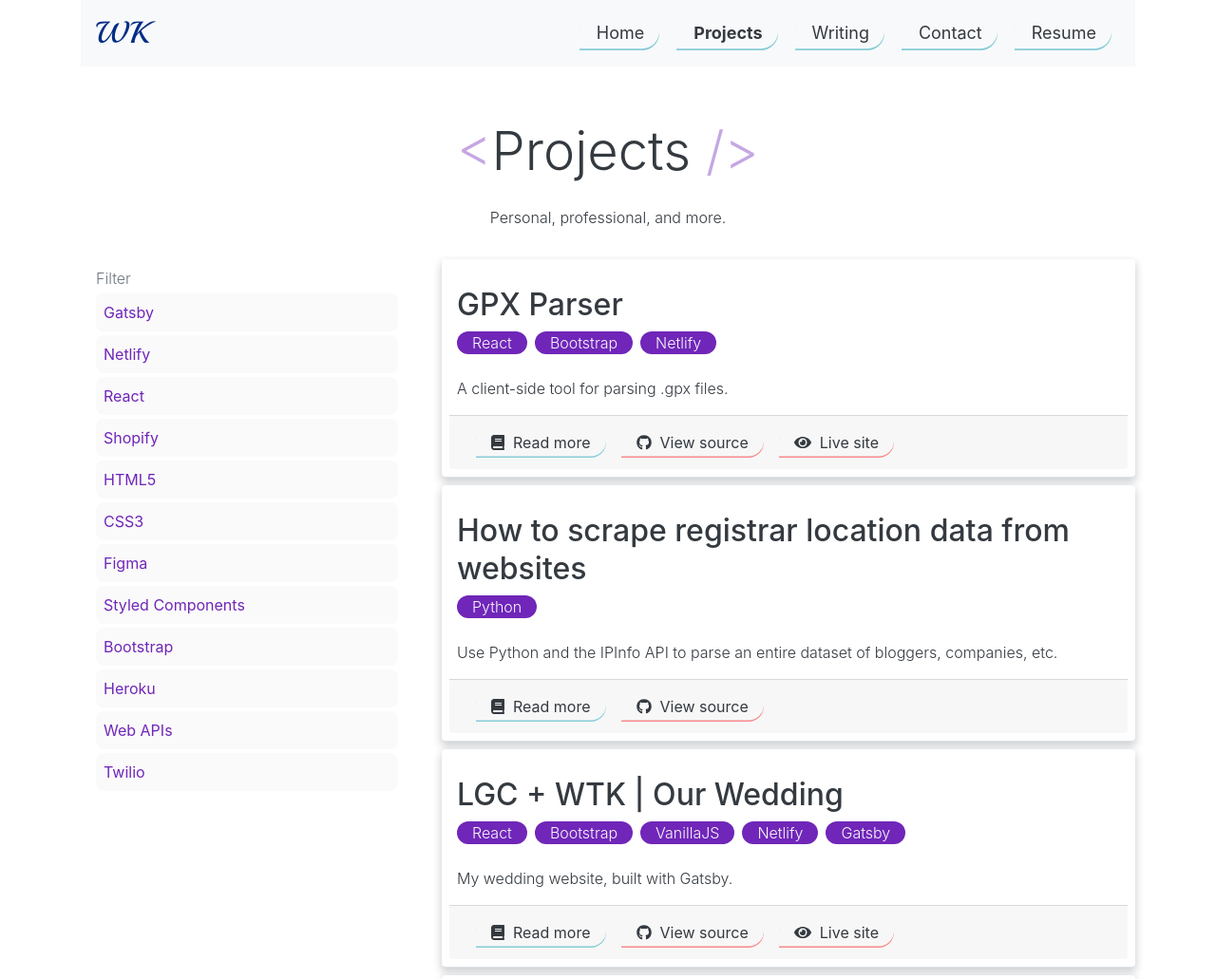
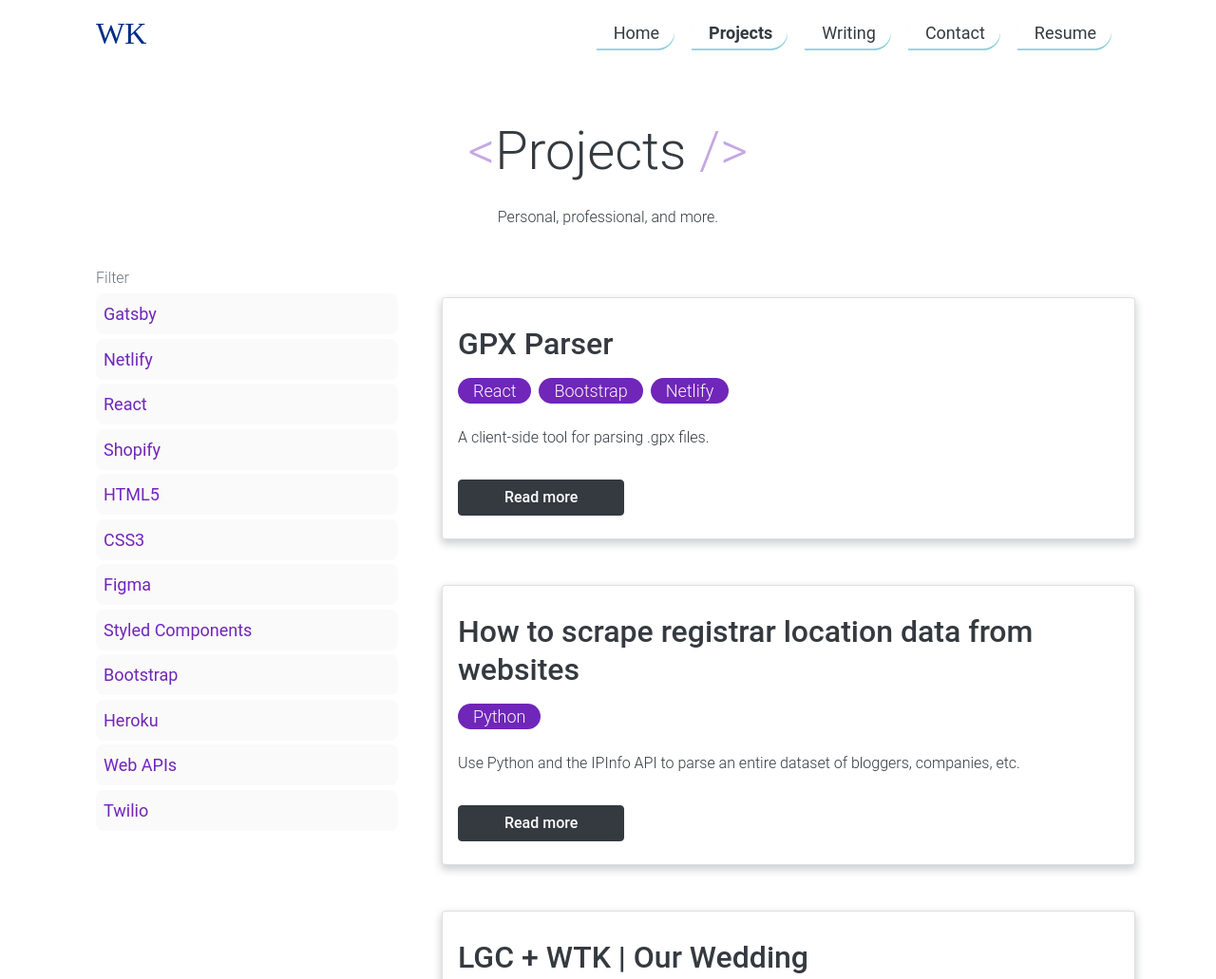
Before and after one commit to willkrakow/gatsby-portfolio, a Gatsby site: page /projects in a window 1280 px wide. Shown: the top 1031 px of the page at 95% size. Built offline with nearby package versions, Linux system fonts and the light colour scheme; Gatsby itself is replaced by a stand-in of ours; some packages are replaced by stand-ins of ours; what rehype-react would draw is missing.

Commit message:
Style fixes

```diff
--- a/src/components/ArticleModal.js
+++ b/src/components/ArticleModal.js
@@ -8,7 +8,7 @@
   background: transparent;
   color: #4f4f4a;
   font-weight: bold;
-  font-size: 16px;
+  font-size: 1rem;
   &:hover{
     background-color: #f9f9ff;
   }
--- a/src/components/Footer.js
+++ b/src/components/Footer.js
@@ -7,7 +7,7 @@
  return (
    <footer className="footer">
      <Container fluid>
-       <Row className="justify-content-center">
+       <Row className="justify-content-center py-5">
          <Col xs={12}>
            <BioText className="text-center text-muted">
              Copyright William Krakow 2020
--- a/src/components/Project.js
+++ b/src/components/Project.js
@@ -1,12 +1,9 @@
 import React from "react"
 import { Row, Col, Card } from "react-bootstrap"
-import { BioText, ColorLink, ColorURL, BioHeader } from "./Typography.js"
+import { BioText, BioHeader, BlackButton } from "./Typography.js"
 import { Link } from "gatsby"
 import { StackList } from "./containers"
 import styled, { keyframes } from "styled-components"
-import { FontAwesomeIcon } from "@fortawesome/react-fontawesome"
-import { faGithub } from "@fortawesome/free-brands-svg-icons"
-import { faEye, faBook } from "@fortawesome/free-solid-svg-icons"
 
 const cardAnimation = keyframes`
 0% {
@@ -30,13 +27,13 @@
 
 export default function Project({ article, index }) {
 
-  const { slug, stack, source, title, livesite, description } = article.node.frontmatter;
+  const { slug, stack, title, description } = article.node.frontmatter;
 
   return (
     <article>
       <AniCard
         key={index}
-        className="border border-bottom border-right-0 border-top-0 border-left-0"
+        className="my-5"
       >
         <Row>
           <Col xs={12}>
@@ -47,15 +44,11 @@
               <div className="w-100"></div>
               {stack && <StackList stack={stack} />}
               <BioText>{description}</BioText>
+              <Link to={`/projects/${slug}`}>
+                <BlackButton>Read more</BlackButton>
+              </Link>
             </Card.Body>
-            <Card.Footer>
-              <ColorLink
-                className="d-inline-block text-dark"
-                to={`/projects/${slug}`}
-              >
-                <FontAwesomeIcon icon={faBook} />&nbsp;
-                Read more
-              </ColorLink>
+            {/* <Card.Footer>
               {source && (
                 <ColorURL
                   href={source}
@@ -76,7 +69,7 @@
                   &nbsp; Live site
                 </ColorURL>
               )}
-            </Card.Footer>
+            </Card.Footer> */}
           </Col>
         </Row>
       </AniCard>
--- a/src/components/Typography.js
+++ b/src/components/Typography.js
@@ -10,6 +10,7 @@
 display: block;
 width: 100%;
 font-weight: bold;
+margin-top: 1rem;
 `
 
 export const HeroSub = styled.h2.attrs(props => ({
@@ -21,6 +22,7 @@
 }))`
   font-size: 2rem;
   line-height: 1.25em;
+  margin-bottom: 1rem;
 `
 
 export const ColorHeader = styled.h4.attrs(props => ({
@@ -49,7 +51,7 @@
   className: `${props.lighter ? "text-info" : "text-dark"} ${props.gray && "text-muted"}`
 }))`
   font-size: 1rem;
-  line-height: 1.5em;
+  line-height: 1.5rem;
   font-weight: 300;
 `
 
@@ -69,10 +71,10 @@
 }))`
   box-shadow: inset 0 -0.1em 0 rgba(23, 162, 184, 0.5);
   line-height: 2em;
-  font-size: 1em;
+  font-size: 1rem;
   border: none;
   padding: 0 1em;
-  margin: auto 0.5em;
+  margin: 0.5em;
   border-radius: 1em 0 1em 0;
   background: rgba(23, 162, 184, 0.0);
   display: inline;
@@ -93,7 +95,7 @@
 }))`
   box-shadow: inset 0 -0.1em 0 rgba(23, 162, 184, 0.5);
   line-height: 2em;
-  font-size: 1.125em;
+  font-size: 1.125rem;
   border: none;
   padding: 0 1em;
   margin: 0.5em;
@@ -117,7 +119,7 @@
 }))`
   box-shadow: inset 0 -0.1em 0 rgba(23, 162, 184, 0.5);
   line-height: 2em;
-  font-size: 1.125em;
+  font-size: 1.125rem;
   border: none;
   padding: 0 1em;
   margin: 0.5em;
@@ -138,7 +140,7 @@
 export const ColorURL = styled.a`
   box-shadow: inset 0 -0.1em 0 rgba(253, 29, 29, 0.5);
   line-height: 2em;
-  font-size: 1em;
+  font-size: 1rem;
   border: none;
   padding: 0 1em;
   margin: auto 0.5em;
--- a/src/components/containers.js
+++ b/src/components/containers.js
@@ -119,12 +119,14 @@
           <FontAwesomeIcon icon={faArrowLeft} className="text-info" />
           &nbsp;All {backLink.slice(1)}
         </Link>
-        <h1 className="display-4 pt-2 pb-3 text-dark text-left">{title}</h1>
+        <h1 className="display-4 pt-2 pb-3 text-dark mt-5 text-left">{title}</h1>
+        <div className="d-flex mb-4">
+        {livesite && <ColorURL href={livesite} alt={title}><FontAwesomeIcon icon={faEye} color="inherit" />&nbsp;Live site</ColorURL>}
+        {source && <ColorURL href={source} alt={`${title} | GitHub`}><FontAwesomeIcon color="inherit" icon={faGithub} />&nbsp;Source</ColorURL>}
+        </div>
         <BioText className="text-secondary">{date}</BioText>
+        {stack && <StackList stack={stack} />}
         <BioText lighter>{timeToRead} min read</BioText>
-        {stack && <StackList stack={stack} />}
-        {livesite && <a href={livesite} alt={title}><FontAwesomeIcon icon={faEye} color="inherit" />&nbsp;Live site</a>}
-        {source && <ColorURL href={source} alt={`${title} | GitHub`}><FontAwesomeIcon color="inherit" icon={faGithub} />&nbsp;Source</ColorURL>}
       </Col>
     </Row>
   </Container>
@@ -188,7 +190,7 @@
 const PostImage = styled.img`
 max-width: 100%;
 height: auto;
-margin: 2em auto;
+margin: 2rem auto;
 display: block;
 `
 
@@ -213,7 +215,7 @@
 
 export const ResponsiveImg = styled.img`
   width: 100%;
-  margin: auto;
+  margin: 1.5rem auto;
   display: block;
   height: auto;
   margin-bottom: 1rem;
@@ -223,7 +225,7 @@
   <Container>
     <Row className="justify-content-center">
       <Col xs={12} md={8} xl={8}>
-        {img ? <ResponsiveImg variant="top" src={`/${img}`} /> : null}
+        {img ? <ResponsiveImg className="my-4 mb-5 shadow-lg p-2" variant="top" src={`/${img}`} /> : null}
       </Col>
     </Row>
     <Row className="justify-content-center">
--- a/src/components/header.js
+++ b/src/components/header.js
@@ -9,7 +9,7 @@
   to: "/",
   alt: "Home | William Krakow",
 }))`
-  font-family: 'Playball', cursive;
+  font-family: '"Playball", cursive';
   color: #002c86;
   font-size: 2rem;
 `
@@ -19,7 +19,7 @@
 export default function Header({menuLinks}) {
     return (
       <Container>
-        <Navbar collapseOnSelect expand="md" bg="light" variant="light">
+        <Navbar collapseOnSelect expand="md" variant="light">
           <Logo as={Link}>
             WK
           </Logo>
--- a/src/components/layout.js
+++ b/src/components/layout.js
@@ -3,15 +3,28 @@
 import Header from './header.js';
 import SEO from './SEO'
 import Footer from './Footer';
-import styled from 'styled-components'
+import styled, { createGlobalStyle } from 'styled-components'
 import '../custom.scss'
+
 
 const Main = styled.main`
 min-height: 100vh;
 max-width: 100vw;
 `
 
+const GlobalStyle = createGlobalStyle`
+  body {
+    font-size: 18px;
+    font-family: 'Roboto', sans-serif;
+  }
+  :root {
+    font-size: 16px;
+  }
+  `
+
+
 export default function Layout({ children, pageDescription, pageTitle }) {
+
   return (
     <StaticQuery
       query={graphql`
@@ -28,7 +41,9 @@
         }
       `}
       render={data => (
+
         <React.Fragment>
+          <GlobalStyle />
           <SEO pageTitle={pageTitle} pageDescription={pageDescription} />
           <Header
             menuLinks={data.site.siteMetadata.menuLinks}
--- a/src/components/styles.css
+++ b/src/components/styles.css
@@ -47,3 +47,7 @@
     background-size: 400% 400%;
     animation: example 15s ease infinite;
   }
+
+:root {
+    font-size: 18px;
+}
--- a/src/pages/projects.js
+++ b/src/pages/projects.js
@@ -28,7 +28,7 @@
 justify-content: center;
 flex-wrap: wrap;
 align-items: center;
-padding: 16px;
+padding: 1rem;
 @media(max-width: 576px) {
   display: none;
 }
--- a/src/templates/article/MarkdownComponents.js
+++ b/src/templates/article/MarkdownComponents.js
@@ -51,7 +51,7 @@
     margin-left: -1em;
     font-weight: bold;
     margin-right: 0.375em;
-    font-size: 1.5em;
+    font-size: 1.5rem;
   }
 `
 
```
